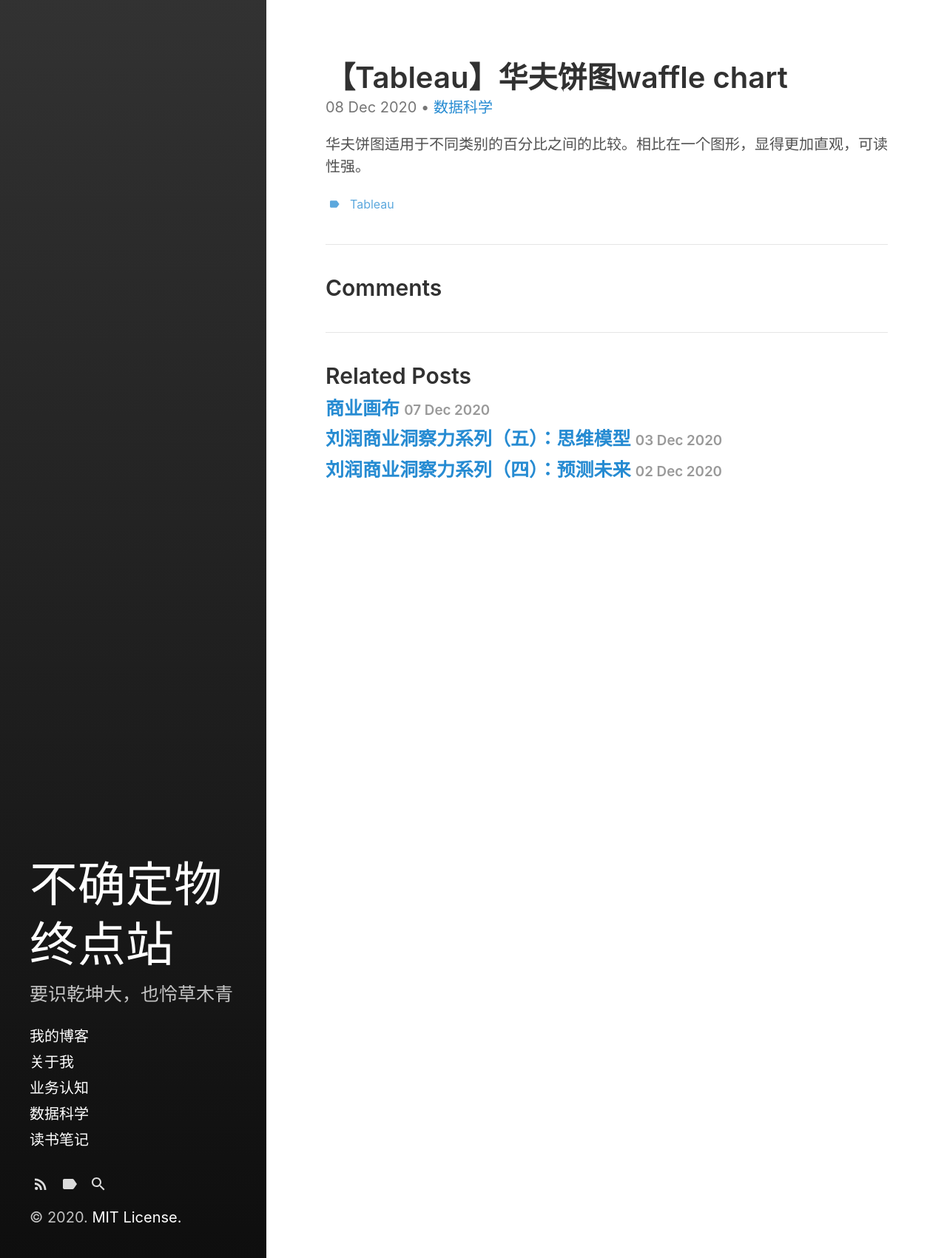
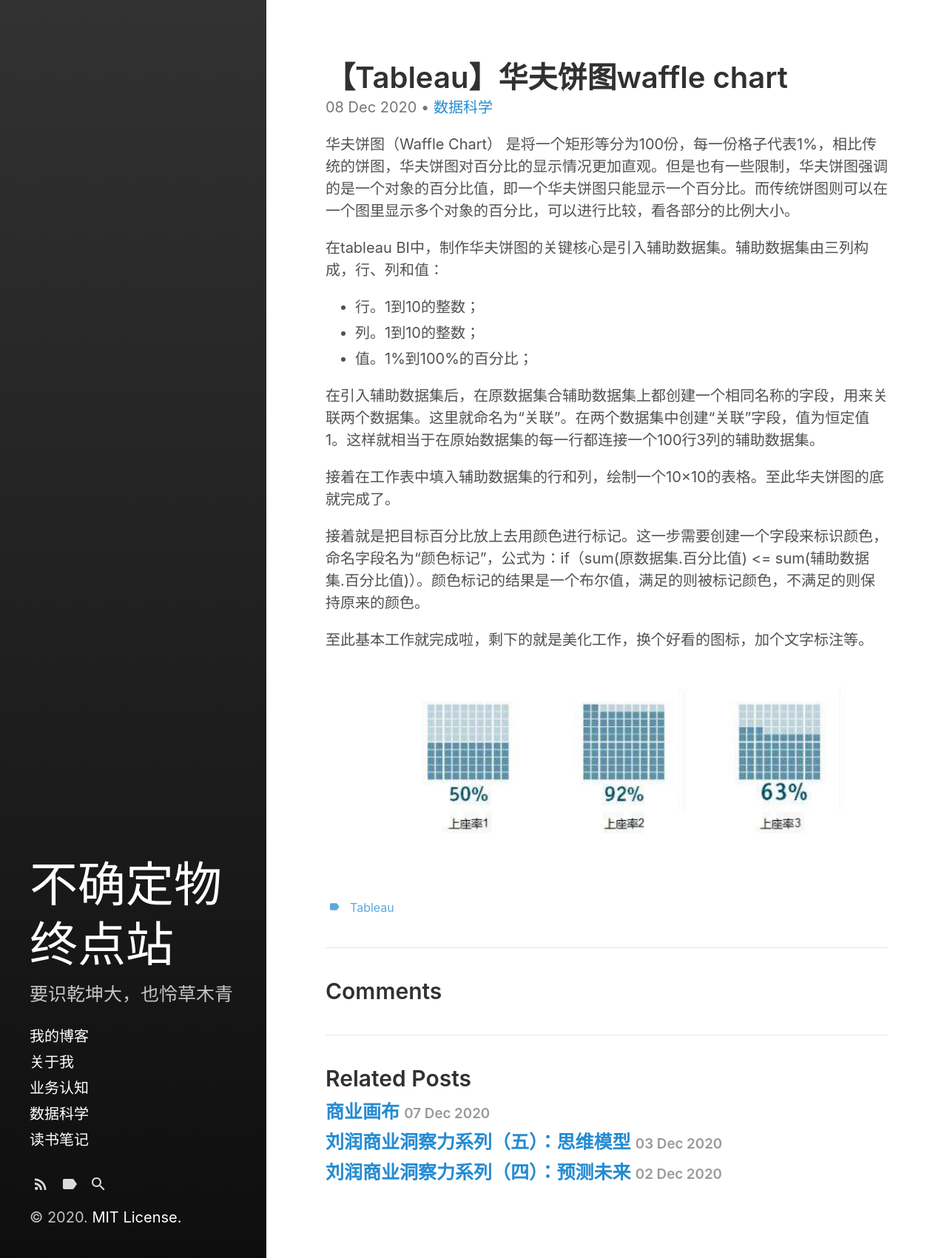
Before and after one commit to Bin0Lin/Bin0Lin.github.io, a Jekyll site: the page built from _posts/2020-12-08-【Tableau】松饼图.md, in a window 1280 px wide. Shown: the whole page at 74% size. Built offline with Jekyll 4.4.1, drawn with Linux system fonts in a browser that asks for light colours.

Commit message:
Update 2020-12-08-【Tableau】松饼图.md

```diff
--- a/_posts/2020-12-08-【Tableau】松饼图.md
+++ b/_posts/2020-12-08-【Tableau】松饼图.md
@@ -8,4 +8,19 @@
     - Tableau
 ---
 
-华夫饼图适用于不同类别的百分比之间的比较。相比在一个图形，显得更加直观，可读性强。
+华夫饼图（Waffle Chart） 是将一个矩形等分为100份，每一份格子代表1%，相比传统的饼图，华夫饼图对百分比的显示情况更加直观。但是也有一些限制，华夫饼图强调的是一个对象的百分比值，即一个华夫饼图只能显示一个百分比。而传统饼图则可以在一个图里显示多个对象的百分比，可以进行比较，看各部分的比例大小。
+
+在tableau BI中，制作华夫饼图的关键核心是引入辅助数据集。辅助数据集由三列构成，行、列和值：
+- 行。1到10的整数；
+- 列。1到10的整数；
+- 值。1%到100%的百分比；
+
+在引入辅助数据集后，在原数据集合辅助数据集上都创建一个相同名称的字段，用来关联两个数据集。这里就命名为“关联”。在两个数据集中创建“关联”字段，值为恒定值1。这样就相当于在原始数据集的每一行都连接一个100行3列的辅助数据集。
+
+接着在工作表中填入辅助数据集的行和列，绘制一个10×10的表格。至此华夫饼图的底就完成了。
+
+接着就是把目标百分比放上去用颜色进行标记。这一步需要创建一个字段来标识颜色，命名字段名为“颜色标记”，公式为：if（sum(原数据集.百分比值) <= sum(辅助数据集.百分比值)）。颜色标记的结果是一个布尔值，满足的则被标记颜色，不满足的则保持原来的颜色。
+
+至此基本工作就完成啦，剩下的就是美化工作，换个好看的图标，加个文字标注等。
+
+![image](https://github.com/Bin0Lin/Bin0Lin.github.io/blob/master/image/waffle%20chart.png)
```
